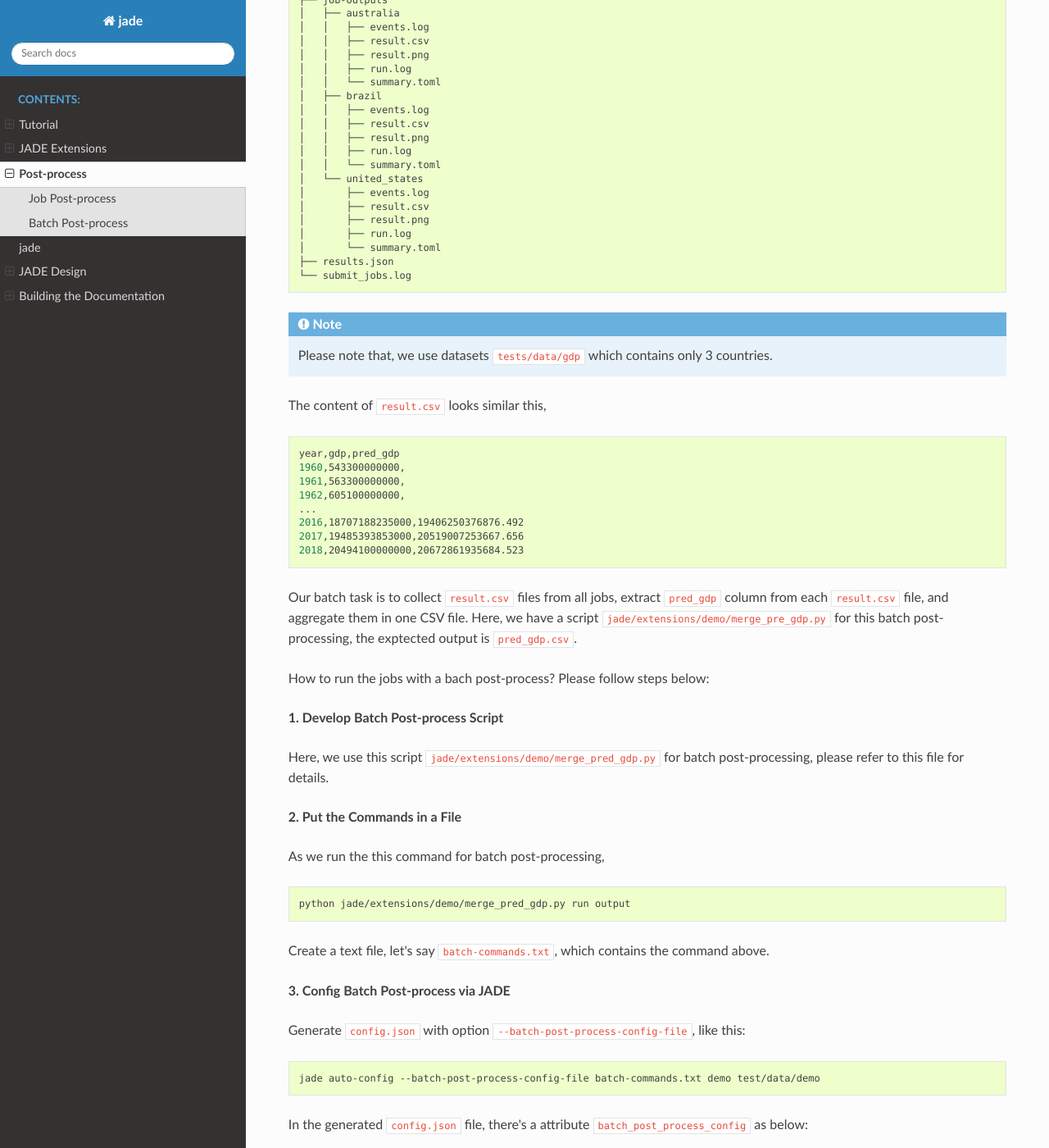
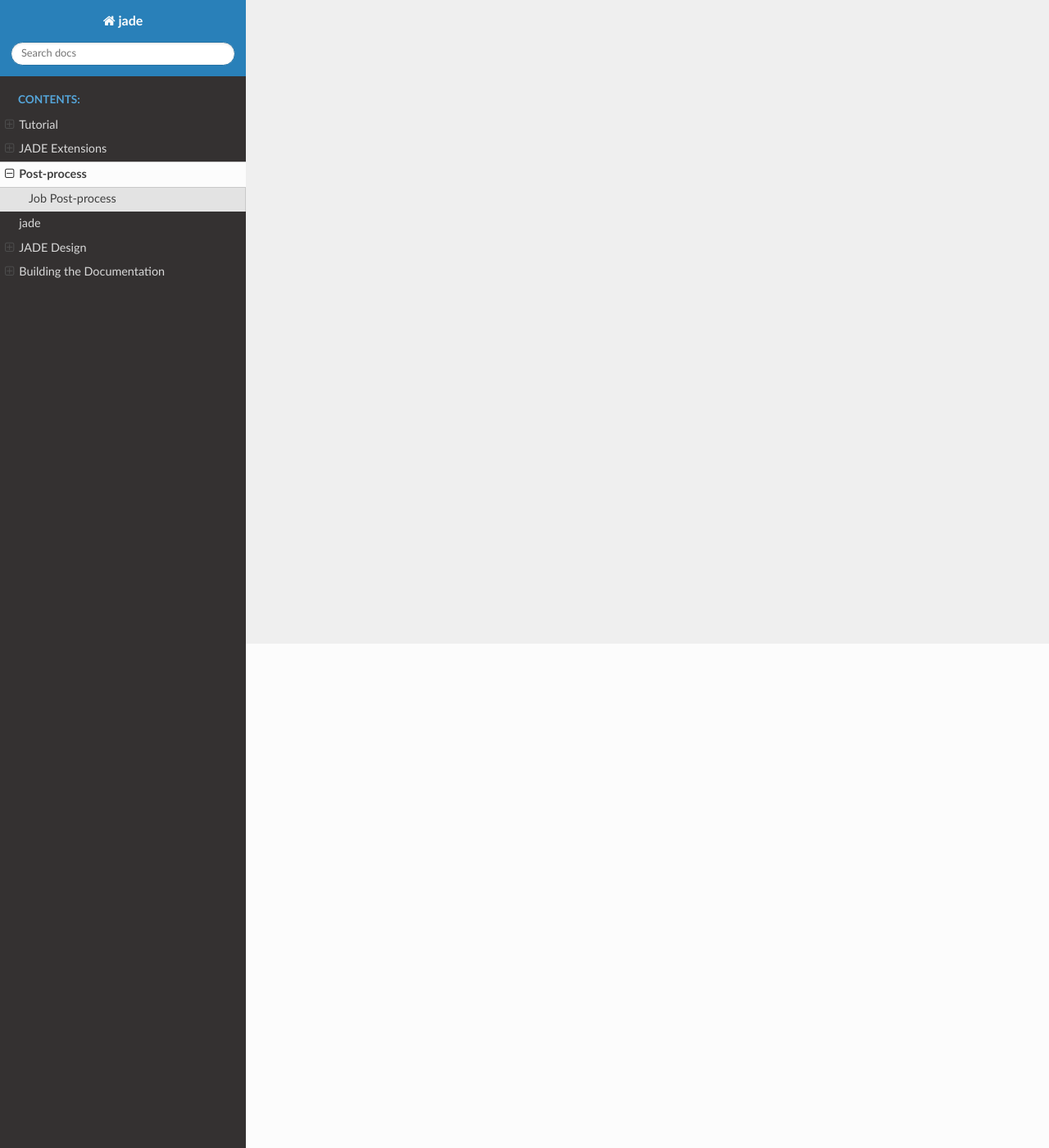
Before and after one commit to NREL/jade, a Sphinx documentation site: the page built from docs/source/post_process.rst, in a window 1280 px wide and 1400 px high, scrolled down 615 px. Shown: the whole window at 82% size. Built offline with Sphinx 7.4.7 and the Read the Docs theme 2.0.0, drawn with Linux system fonts in a browser that asks for light colours; pages that are not in the unit, such as notebooks, are missing from menus; some of the changed text lies outside the part shown.

```diff
--- a/docs/source/post_process.rst
+++ b/docs/source/post_process.rst
@@ -6,160 +6,3 @@ Job Post-process
 ================
 
 TODO:
-
-
-Batch Post-process
-==================
-
-In JADE, we use generic commands for batch post-processing. When ``auto-config`` your model inputs in ``jade``,
-please specify the option ``--batch-post-process-config-file`` for batch post-processing.
-
-Let's take extension ``demo`` for example, in this extension, we perform auto-regression analysis for
-country's ``gdp`` values. In each job (or country), it take a CSV file which contains ``gdp`` values,
-and generate a new CSV file ``result.csv`` containing ``pred_gdp`` values.
-
-.. code-block:: bash
-
-    $ jade auto-config demo tests/data/demo -c config.json
-    $ jade submit-jobs config.json
-    $ tree output
-    output
-    ├── config.json
-    ├── diff.patch
-    ├── job-outputs
-    │   ├── australia
-    │   │   ├── events.log
-    │   │   ├── result.csv
-    │   │   ├── result.png
-    │   │   ├── run.log
-    │   │   └── summary.toml
-    │   ├── brazil
-    │   │   ├── events.log
-    │   │   ├── result.csv
-    │   │   ├── result.png
-    │   │   ├── run.log
-    │   │   └── summary.toml
-    │   └── united_states
-    │       ├── events.log
-    │       ├── result.csv
-    │       ├── result.png
-    │       ├── run.log
-    │       └── summary.toml
-    ├── results.json
-    └── submit_jobs.log
-
-.. note::
-
-    Please note that, we use datasets ``tests/data/gdp`` which contains only 3 countries.
-
-The content of ``result.csv`` looks similar this,
-
-.. code-block:: bash
-
-    year,gdp,pred_gdp
-    1960,543300000000,
-    1961,563300000000,
-    1962,605100000000,
-    ...
-    2016,18707188235000,19406250376876.492
-    2017,19485393853000,20519007253667.656
-    2018,20494100000000,20672861935684.523
-
-Our batch task is to collect ``result.csv`` files from all jobs, extract ``pred_gdp`` column from
-each ``result.csv`` file, and aggregate them in one CSV file. Here, we have a script
-``jade/extensions/demo/merge_pre_gdp.py`` for this batch post-processing, the exptected output is ``pred_gdp.csv``.
-
-How to run the jobs with a bach post-process? Please follow steps below:
-
-**1. Develop Batch Post-process Script**
-
-Here, we use this script ``jade/extensions/demo/merge_pred_gdp.py`` for batch post-processing,
-please refer to this file for details.
-
-**2. Put the Commands in a File**
-
-As we run the this command for batch post-processing,
-
-.. code-block:: bash
-
-    python jade/extensions/demo/merge_pred_gdp.py run output
-
-Create a text file, let's say ``batch-commands.txt``, which contains the command above.
-
-**3. Config Batch Post-process via JADE**
-
-Generate ``config.json`` with option ``--batch-post-process-config-file``, like this:
-
-.. code-block:: bash
-
-    jade auto-config --batch-post-process-config-file batch-commands.txt demo test/data/demo
-
-In the generated ``config.json`` file, there's a attribute ``batch_post_process_config`` as below:
-
-.. code-block :: python
-
-    {
-        "class": "AutoRegressionConfiguration",
-        "extension": "demo",
-        "jobs_directory": null,
-        "batch_post_process_config": {
-            "type": "Commands",
-            "file": "batch-post-process.txt"
-        },
-        "jobs": [
-            {
-            "country": "australia",
-            "data": "jade/tests/data/demo/gdp/countries/australia.csv"
-            },
-            {
-            "country": "brazil",
-            "data": "jade/tests/data/demo/gdp/countries/brazil.csv"
-            },
-            {
-            "country": "united_states",
-            "data": "jade/tests/data/demo/gdp/countries/united_states.csv"
-            }
-        ]
-    }
-
-**4. Submit Jobs with Batch Post-process Config**
-
-Finally, we submit jobs via ``jade``, use the command below:
-
-.. code-block:: bash
-
-    jade submit-jobs config.json
-
-Let's take a look at the ``output`` directory, you'll notice that ``batch-post-process`` results were generated.
-
-.. code-block:: bash
-
-    $ tree output
-    output
-    ├── batch-post-process
-    │   ├── config.json
-    │   ├── diff.patch
-    │   ├── job-outputs
-    │   ├── pred_gdp.csv
-    │   └── results.json
-    ...
-    ├── post-config.json
-    ...
-
-    6 directories, 24 files
-
-In ``pred_gdp.csv``, you'll see the content:
-
-.. code-block:: bash
-
-    year,brazil,australia,united_states
-    1960,,,
-    1961,,,
-    1962,,,
-    ...
-    2016,2080587377798.5112,1258003336600.582,19406250376876.49
-    2017,1827457759144.0063,1438897367269.8796,20519007253667.656
-    2018,1995335978627.933,2154574393156.4248,20672861935684.523
-
-
-Done!
```
Also changed, not shown: docs/source/index.rst (+8 -0 lines).
